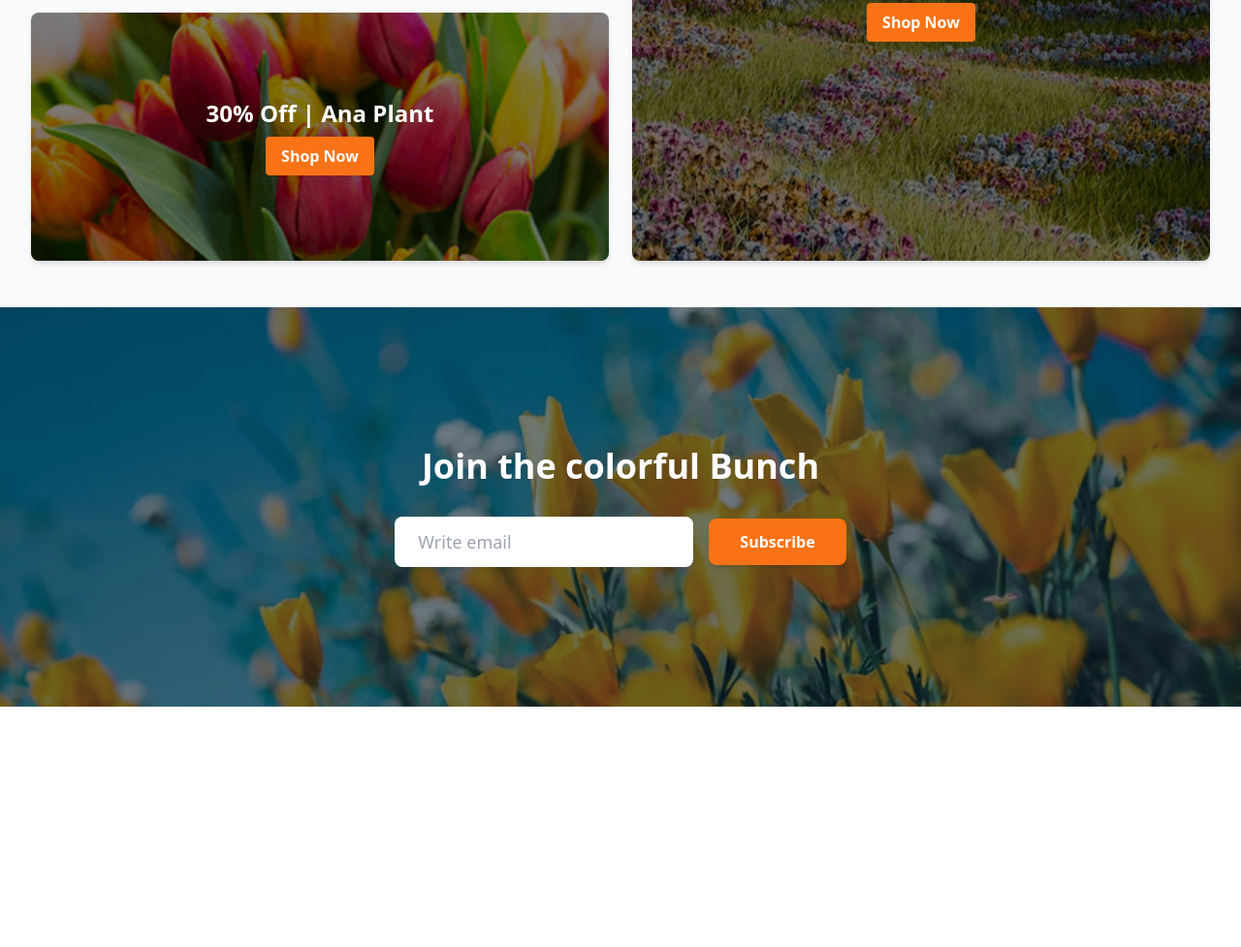
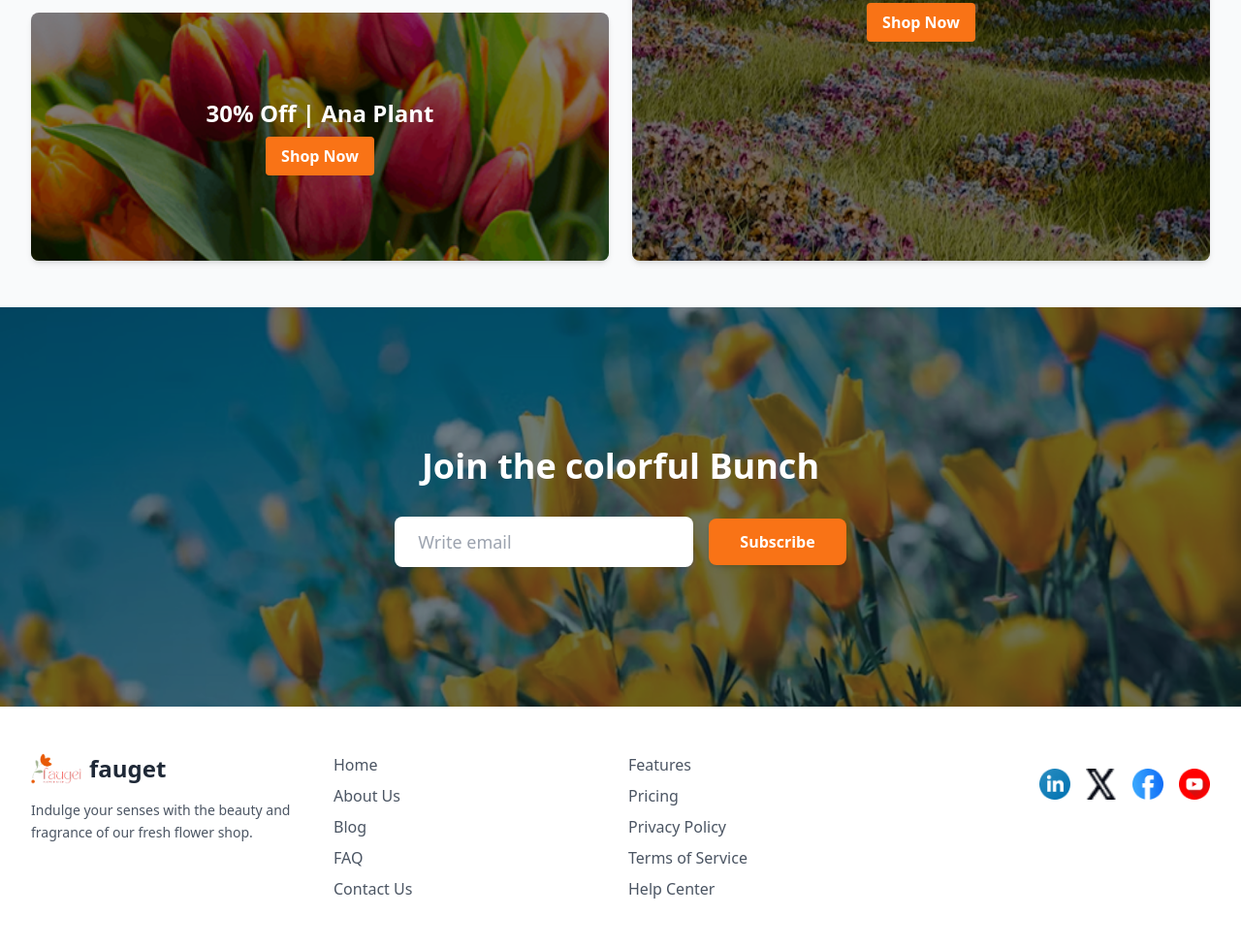
Before and after one commit to abuhanif254/flower-garden, a plain HTML site: page index.html in a window 1280 px wide. Shown: the part 2919-3896 px from the top of the page at 97% size. Before the commit the page ends 3648 px from the top, so only its background shows below. Drawn offline with nearby package versions, Linux system fonts and the light colour scheme.

Commit message:
added footer section

```diff
--- a/index.html
+++ b/index.html
@@ -214,6 +214,56 @@
         </div>
     </div>
 </section>
+                    <footer class="bg-white py-12">
+    <div class="max-w-7xl mx-auto px-4 sm:px-6 lg:px-8 grid grid-cols-1 md:grid-cols-4 gap-8">
+        <div class="md:col-span-1 text-center md:text-left">
+            <a href="#" class="flex items-center justify-center md:justify-start text-gray-800 text-2xl font-bold mb-4">
+                <img src="assets/logo.png" alt="Fauget Logo" class="h-8 mr-2">
+                fauget
+            </a>
+            <p class="text-gray-600 text-sm leading-relaxed max-w-xs mx-auto md:mx-0 mb-8 md:mb-0">
+                Indulge your senses with the beauty and fragrance of our fresh flower shop.
+            </p>
+        </div>
 
+        <div class="md:col-span-2 grid grid-cols-1 md:grid-cols-2 gap-4 text-center md:text-left">
+            <div>
+                <ul class="space-y-2 mb-4 md:mb-0">
+                    <li><a href="#" class="text-gray-600 hover:text-gray-900 text-base">Home</a></li>
+                    <li><a href="#" class="text-gray-600 hover:text-gray-900 text-base">About Us</a></li>
+                    <li><a href="#" class="text-gray-600 hover:text-gray-900 text-base">Blog</a></li>
+                    <li><a href="#" class="text-gray-600 hover:text-gray-900 text-base">FAQ</a></li>
+                    <li><a href="#" class="text-gray-600 hover:text-gray-900 text-base">Contact Us</a></li>
+                </ul>
+            </div>
+            <div>
+                <ul class="space-y-2 mb-8 md:mb-0">
+                    <li><a href="#" class="text-gray-600 hover:text-gray-900 text-base">Features</a></li>
+                    <li><a href="#" class="text-gray-600 hover:text-gray-900 text-base">Pricing</a></li>
+                    <li><a href="#" class="text-gray-600 hover:text-gray-900 text-base">Privacy Policy</a></li>
+                    <li><a href="#" class="text-gray-600 hover:text-gray-900 text-base">Terms of Service</a></li>
+                    <li><a href="#" class="text-gray-600 hover:text-gray-900 text-base">Help Center</a></li>
+                </ul>
+            </div>
+        </div>
+
+        <div class="md:col-span-1 flex justify-center md:justify-end items-start mt-4">
+            <div class="flex space-x-4">
+                <a href="#" class="text-gray-600 hover:text-gray-900">
+                    <img src="assets/icon-linkedin.png" alt="LinkedIn" class="h-8 w-8">
+                </a>
+                <a href="#" class="text-gray-600 hover:text-gray-900">
+                    <img src="assets/icon-twitter.png" alt="X (Twitter)" class="h-8 w-8">
+                </a>
+                <a href="#" class="text-gray-600 hover:text-gray-900">
+                    <img src="assets/icon-facebook.png" alt="Facebook" class="h-8 w-8">
+                </a>
+                <a href="#" class="text-gray-600 hover:text-gray-900">
+                    <img src="assets/icon-youtube.png" alt="YouTube" class="h-8 w-8">
+                </a>
+            </div>
+        </div>
+    </div>
+</footer>
 </body>
 </html>
```
